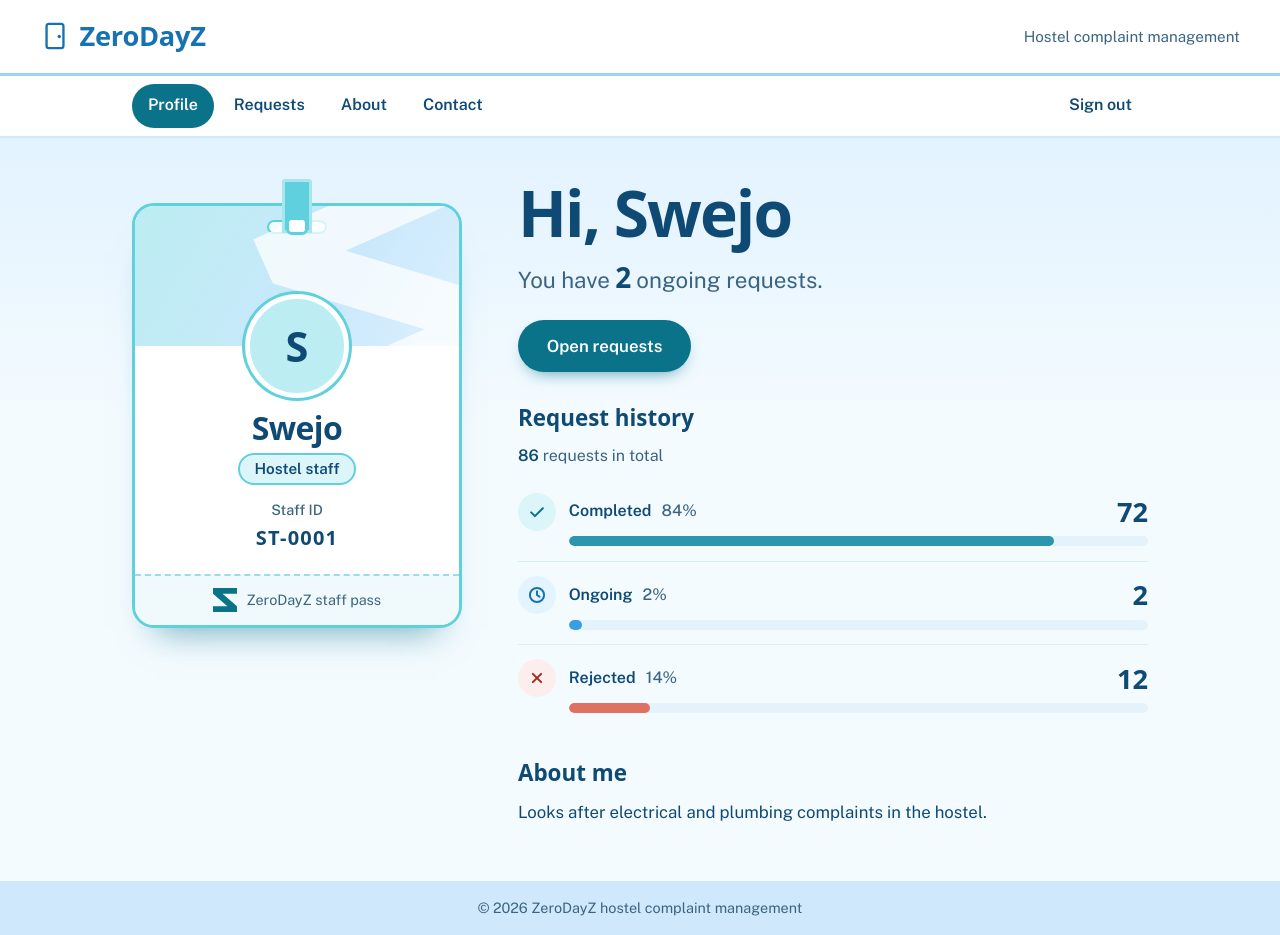
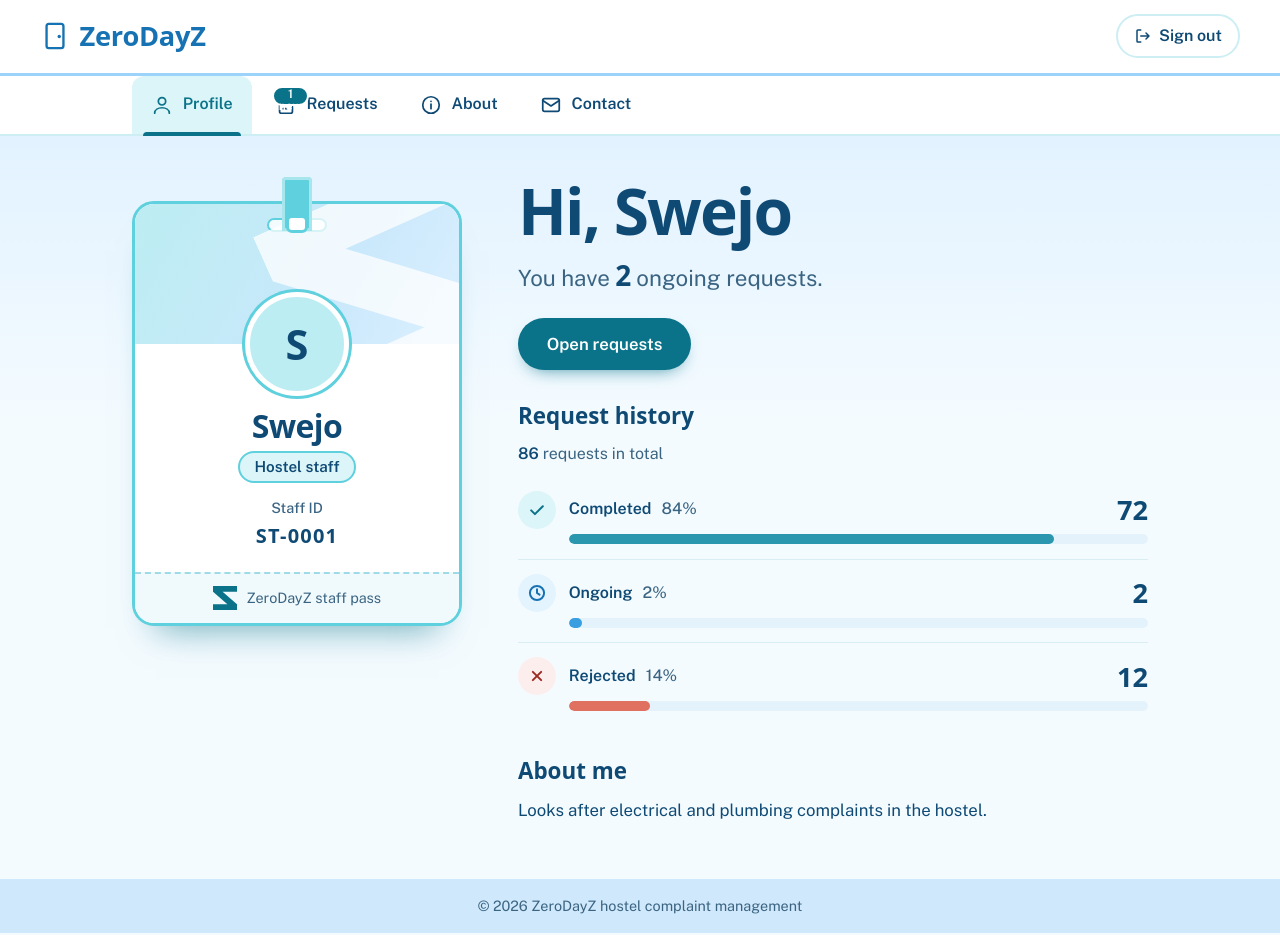
Before and after one commit to silven-mohan/ZeroDayZ, a Flask app: page /workers/profile in a window 1280 px wide. Run offline with Flask 3, Linux system fonts and the light colour scheme; some web fonts are replaced.

Commit message:
Redesigned: Navbar in the workers page.

```diff
--- a/app.py
+++ b/app.py
@@ -12,7 +12,11 @@ app = Flask(__name__, static_folder="public", static_url_path="")
 
 @app.context_processor
 def inject_globals():
-    return {"current_year": datetime.now().year}
+    return {
+        "current_year": datetime.now().year,
+        # Number shown on the Requests tab of the worker menu.
+        "pending_count": len(get_upcoming_requests()),
+    }
 
 
 def page(template_name):
@@ -96,9 +100,56 @@ def worker_profile():
     return render_template("workers/profile.html", worker=worker, stats=stats)
 
 
+def get_upcoming_requests():
+    """SAMPLE DATA. TODO: load the new requests assigned to the signed-in worker."""
+    return [
+        {
+            "id": 1,
+            "location": "Hostel Block-I, Ground Floor, Room No. 26",
+            "description": (
+                "From the last three days we are having voltage fluctuations, please "
+                "take our request into consideration and resolve it as soon as possible."
+            ),
+        }
+    ]
+
+
+def get_past_requests():
+    """SAMPLE DATA. TODO: load the worker's earlier requests.
+    status is one of: completed, ongoing, rejected, cancelled"""
+    return [
+        {"title": "Light issues", "status": "completed"},
+        {"title": "Plug point issue", "status": "completed"},
+        {"title": "Fan issue", "status": "completed"},
+        {"title": "Low voltage issue", "status": "ongoing"},
+        {"title": "Light replacement", "status": "ongoing"},
+        {"title": "Fan issues", "status": "rejected"},
+        {"title": "Light issues", "status": "cancelled"},
+    ]
+
+
+def render_requests(notice=None):
+    return render_template(
+        "workers/requests.html",
+        upcoming=get_upcoming_requests(),
+        past=get_past_requests(),
+        notice=notice,
+    )
+
+
 @app.route("/workers/requests")
 def worker_requests():
-    return page("workers/requests.html")
+    return render_requests()
+
+
+@app.route("/workers/requests/<int:request_id>/<action>", methods=["POST"])
+def worker_request_action(request_id, action):
+    if action not in ("accept", "decline"):
+        abort(404)
+    # TODO: save the worker's choice for this request in the database.
+    return render_requests(
+        notice="Your choice was not saved yet. Requests are not connected to the database."
+    )
 
 
 @app.route("/workers/about")
--- a/public/styles/workers/workers.css
+++ b/public/styles/workers/workers.css
@@ -1,56 +1,138 @@
-/* ZeroDayZ – worker (staff) area: shared menu + colour set.
+/* ZeroDayZ – worker (staff) area: shared navigation + colour set.
    Staff use the aqua colour set, the same as the staff login page. */
 
 body.workers {
-  --accent: #0a7389;        /* buttons, active menu item (5.5:1 with white) */
-  --accent-soft: #dcf5f8;   /* hover wash */
+  --accent: #0a7389;        /* buttons, active item (5.5:1 with white) */
+  --accent-soft: #dcf5f8;   /* hover / active wash */
   --face: var(--door-staff);
   --edge: var(--edge-staff);
   --line: #cdeef3;          /* quiet borders */
+  --nav-h: 64px;            /* height of the phone bottom bar */
 }
 
-/* ---------- Menu ---------- */
-.worker-nav {
-  background: var(--white);
-  border-bottom: 2px solid var(--line);
-}
-.worker-nav__inner {
-  display: flex;
-  flex-wrap: wrap;
-  align-items: center;
-  gap: .25rem .75rem;
-  max-width: 1080px;
-  margin: 0 auto;
-  padding: .5rem clamp(1rem, 4vw, 2rem);
-}
-.worker-nav__list {
-  display: flex;
-  flex-wrap: wrap;
-  gap: .25rem;
-  margin: 0;
-  padding: 0;
-  list-style: none;
-}
-.worker-nav a {
+/* ---------- Sign out (in the header) ---------- */
+.signout {
   display: inline-flex;
   align-items: center;
+  gap: .45rem;
   min-height: 44px;
   padding: 0 1rem;
   color: var(--ink);
   font-weight: 600;
   text-decoration: none;
+  border: 2px solid var(--line);
   border-radius: 999px;
+  transition: border-color .2s, background-color .2s;
+}
+.signout svg { width: 18px; height: 18px; }
+.signout:hover { background: var(--accent-soft); border-color: var(--accent); }
+
+/* ---------- Navigation: tabs under the header ---------- */
+.worker-nav {
+  background: var(--white);
+  border-bottom: 2px solid var(--line);
+}
+.worker-nav__list {
+  display: flex;
+  gap: .25rem;
+  max-width: 1080px;
+  margin: 0 auto;
+  padding: 0 clamp(1rem, 4vw, 2rem);
+  list-style: none;
+}
+.worker-nav a {
+  position: relative;
+  display: flex;
+  align-items: center;
+  gap: .6rem;
+  min-height: 58px;
+  padding: 0 1.2rem;
+  color: var(--ink);
+  font-weight: 600;
+  text-decoration: none;
+  border-radius: 12px 12px 0 0;
   transition: background-color .2s, color .2s;
 }
+.worker-nav a::after {            /* underline that grows in */
+  content: "";
+  position: absolute;
+  left: .7rem;
+  right: .7rem;
+  bottom: -2px;
+  height: 4px;
+  background: var(--accent);
+  border-radius: 4px 4px 0 0;
+  transform: scaleX(0);
+  transition: transform .3s var(--ease);
+}
 .worker-nav a:hover { background: var(--accent-soft); }
-.worker-nav a[aria-current="page"] { color: var(--white); background: var(--accent); }
+.worker-nav a:hover::after { transform: scaleX(.5); }
+.worker-nav a[aria-current="page"] { color: var(--accent); background: var(--accent-soft); }
+.worker-nav a[aria-current="page"]::after { transform: scaleX(1); }
+.worker-nav a:focus-visible { outline-offset: -4px; }
 
-.worker-nav__out {
-  margin-left: auto;
-  color: var(--ink-soft);
-  font-weight: 500;
+.worker-nav__icon { position: relative; display: grid; place-items: center; }
+.worker-nav__icon svg { width: 22px; height: 22px; }
+
+/* number of new requests */
+.worker-nav__count {
+  position: absolute;
+  top: -8px;
+  right: -12px;
+  min-width: 20px;
+  height: 20px;
+  padding: 0 5px;
+  display: grid;
+  place-items: center;
+  font-size: .75rem;
+  font-weight: 800;
+  line-height: 1;
+  color: var(--white);
+  background: var(--accent);
+  border: 2px solid var(--white);
+  border-radius: 999px;
 }
 
-@media (max-width: 560px) {
-  .worker-nav a { padding: 0 .65rem; }
+/* ---------- Phones: bottom bar, easy to reach with a thumb ---------- */
+@media (max-width: 719px) {
+  body.workers { padding-bottom: calc(var(--nav-h) + env(safe-area-inset-bottom)); }
+
+  .worker-nav {
+    position: fixed;
+    left: 0;
+    right: 0;
+    bottom: 0;
+    z-index: 15;
+    padding-bottom: env(safe-area-inset-bottom);
+    border-top: 2px solid var(--line);
+    border-bottom: 0;
+    box-shadow: 0 -10px 24px -18px rgba(10, 115, 137, .6);
+  }
+  .worker-nav__list {
+    display: grid;
+    grid-template-columns: repeat(4, 1fr);
+    gap: 0;
+    padding: 0;
+  }
+  .worker-nav a {
+    flex-direction: column;
+    justify-content: center;
+    gap: .15rem;
+    min-height: var(--nav-h);
+    padding: 0 .2rem;
+    font-size: .82rem;
+    border-radius: 0;
+  }
+  .worker-nav a::after {          /* indicator moves to the top edge */
+    top: -2px;
+    bottom: auto;
+    left: 22%;
+    right: 22%;
+    border-radius: 0 0 4px 4px;
+  }
+  .signout { padding: 0 .8rem; }
 }
+
+@media (prefers-reduced-motion: reduce) {
+  .worker-nav a::after { transition: none; }
+}
--- a/templates/base.html
+++ b/templates/base.html
@@ -30,7 +30,7 @@
       </svg>
       <span class="brand__name">ZeroDayZ</span>
     </a>
-    <p class="site-header__tag">Hostel complaint management</p>
+    {% block header_end %}<p class="site-header__tag">Hostel complaint management</p>{% endblock %}
   </header>
 
   {% block subheader %}{% endblock %}
--- a/templates/workers/base_workers.html
+++ b/templates/workers/base_workers.html
@@ -3,6 +3,9 @@
   Shared layout for every page a worker (staff member) sees after signing in.
   In a child page, set the current menu item before the blocks:
       {% set active = 'profile' %}      (profile | requests | about | contact)
+
+  Navigation: tabs under the header on large screens, a bottom bar on phones.
+  `pending_count` (new requests waiting) comes from a context processor in app.py.
 #}
 
 {% block robots %}noindex, nofollow{% endblock %}
@@ -12,17 +15,44 @@
   <link rel="stylesheet" href="{{ url_for('static', filename='styles/workers/workers.css') }}">
 {% endblock %}
 
+{# Sign out lives in the header so the navigation keeps just the four pages #}
+{% block header_end %}
+  {# Placeholder until sessions exist: sends the person back to the staff sign-in page. #}
+  <a class="signout" href="{{ url_for('staff_login') }}">
+    <svg viewBox="0 0 24 24" fill="none" stroke="currentColor" stroke-width="2" stroke-linecap="round" stroke-linejoin="round" aria-hidden="true" focusable="false"><path d="M9 4H5a1 1 0 0 0-1 1v14a1 1 0 0 0 1 1h4"/><path d="M16 8l4 4-4 4M20 12H9"/></svg>
+    Sign out
+  </a>
+{% endblock %}
+
 {% block subheader %}
+  {% set items = [
+    ('profile',  'Profile',  'worker_profile'),
+    ('requests', 'Requests', 'worker_requests'),
+    ('about',    'About',    'worker_about'),
+    ('contact',  'Contact',  'worker_contact')
+  ] %}
+  {% set icons = {
+    'profile':  '<circle cx="12" cy="8" r="4"/><path d="M4 21c0-4 4-6 8-6s8 2 8 6"/>',
+    'requests': '<rect x="5" y="4" width="14" height="17" rx="2"/><path d="M9 4h6v3H9z"/><path d="M9 12h6M9 16h4"/>',
+    'about':    '<circle cx="12" cy="12" r="9"/><path d="M12 11v5M12 8h.01"/>',
+    'contact':  '<rect x="3" y="5" width="18" height="14" rx="2"/><path d="M3 7l9 6 9-6"/>'
+  } %}
+
   <nav class="worker-nav" aria-label="Worker navigation">
-    <div class="worker-nav__inner">
-      <ul class="worker-nav__list">
-        <li><a href="{{ url_for('worker_profile') }}"  {% if active == 'profile' %}aria-current="page"{% endif %}>Profile</a></li>
-        <li><a href="{{ url_for('worker_requests') }}" {% if active == 'requests' %}aria-current="page"{% endif %}>Requests</a></li>
-        <li><a href="{{ url_for('worker_about') }}"    {% if active == 'about' %}aria-current="page"{% endif %}>About</a></li>
-        <li><a href="{{ url_for('worker_contact') }}"  {% if active == 'contact' %}aria-current="page"{% endif %}>Contact</a></li>
-      </ul>
-      {# Placeholder until sessions exist: sends the person back to the staff sign-in page. #}
-      <a class="worker-nav__out" href="{{ url_for('staff_login') }}">Sign out</a>
-    </div>
+    <ul class="worker-nav__list">
+      {% for key, label, endpoint in items %}
+        <li>
+          <a href="{{ url_for(endpoint) }}" {% if active == key %}aria-current="page"{% endif %}>
+            <span class="worker-nav__icon">
+              <svg viewBox="0 0 24 24" fill="none" stroke="currentColor" stroke-width="1.9" stroke-linecap="round" stroke-linejoin="round" aria-hidden="true" focusable="false">{{ icons[key] | safe }}</svg>
+              {% if key == 'requests' and pending_count %}
+                <span class="worker-nav__count">{{ pending_count }}<span class="sr-only"> new</span></span>
+              {% endif %}
+            </span>
+            <span class="worker-nav__label">{{ label }}</span>
+          </a>
+        </li>
+      {% endfor %}
+    </ul>
   </nav>
 {% endblock %}
```
